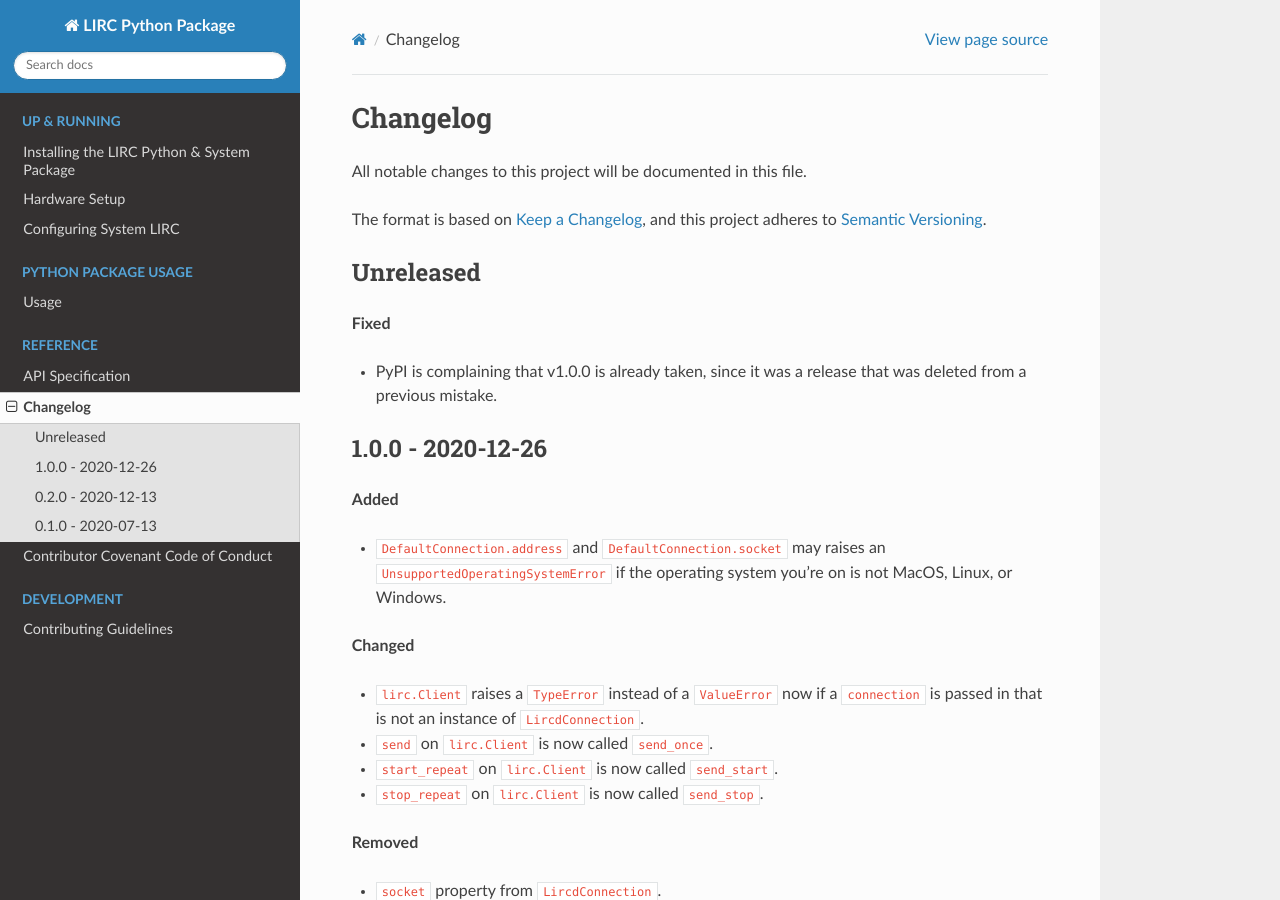
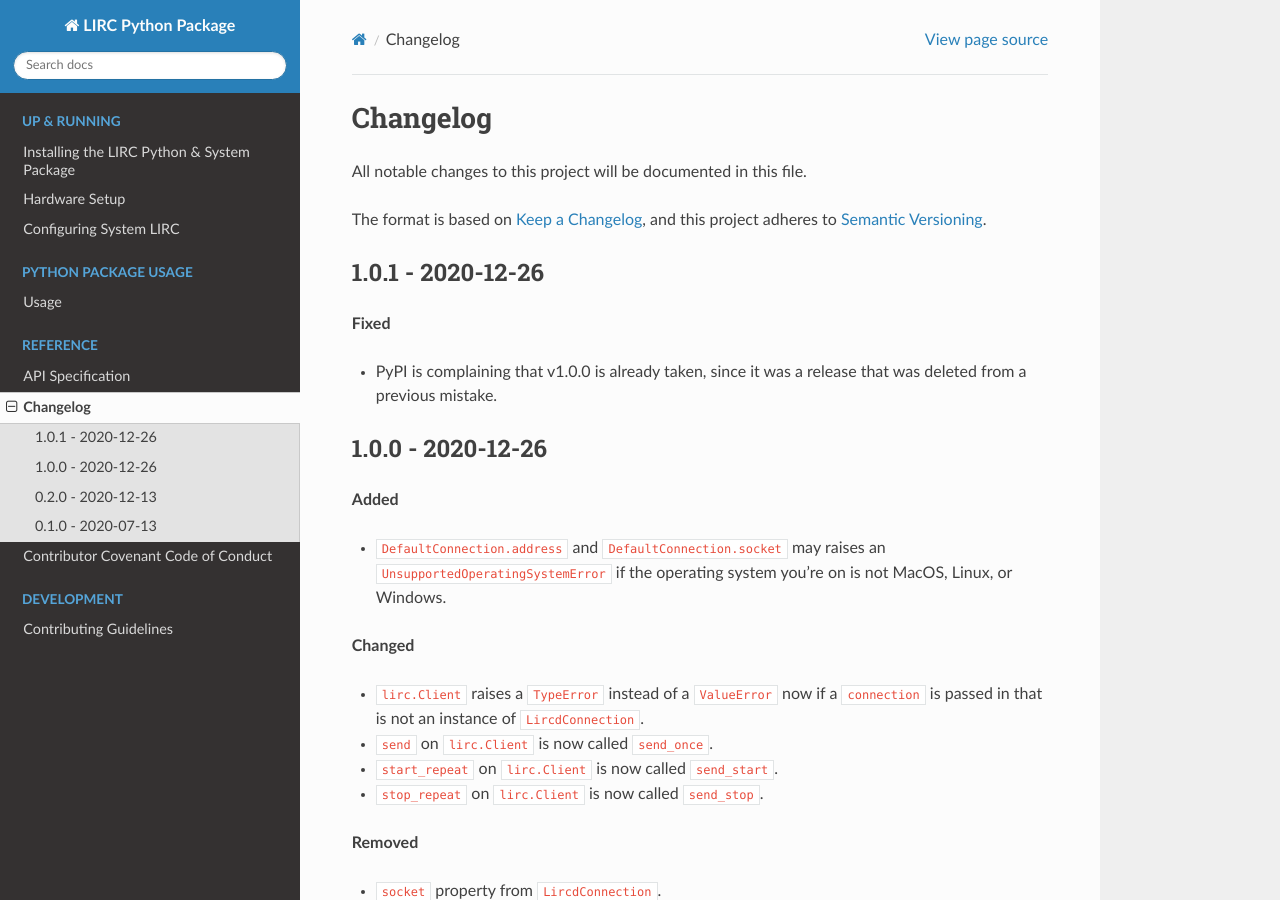
Before and after one commit to eugenetriguba/lirc, a Sphinx documentation site: the page built from docs/source/changelog.rst, in a window 1280 px wide and 900 px high. Built offline with Sphinx 7.4.7 and the Read the Docs theme 2.0.0, drawn with Linux system fonts in a browser that asks for light colours.

Commit message:
Bump version: 1.0.0 → 1.0.1

```diff
--- a/CHANGELOG.rst
+++ b/CHANGELOG.rst
@@ -7,7 +7,7 @@ The format is based on `Keep a
 Changelog <https://keepachangelog.com/en/1.0.0/>`_, and this project
 adheres to `Semantic Versioning <https://semver.org/spec/v2.0.0.html>`_.
 
-Unreleased
+1.0.1 - 2020-12-26
 ------------------
 
 **Fixed**
--- a/docs/source/conf.py
+++ b/docs/source/conf.py
@@ -23,7 +23,7 @@ copyright = "2020, Eugene Triguba"
 author = "Eugene Triguba"
 
 # The full version, including alpha/beta/rc tags
-release = "1.0.0"
+release = "1.0.1"
 
 
 # -- General configuration ---------------------------------------------------
--- a/lirc/__init__.py
+++ b/lirc/__init__.py
@@ -1,6 +1,6 @@
 from lirc.client import Client
 from lirc.connection.lircd_connection import LircdConnection
 
-__version__ = "1.0.0"
+__version__ = "1.0.1"
 
 __all__ = ["Client", "LircdConnection"]
--- a/pyproject.toml
+++ b/pyproject.toml
@@ -1,6 +1,6 @@
 [tool.poetry]
 name = "lirc"
-version = "1.0.0"
+version = "1.0.1"
 description = "Interact with the daemon in the Linux Infrared Remote Control package"
 authors = ["Eugene Triguba <eugenetriguba@gmail.com>"]
 license = "MIT"
```
Also changed, not shown: .bumpversion.cfg.
